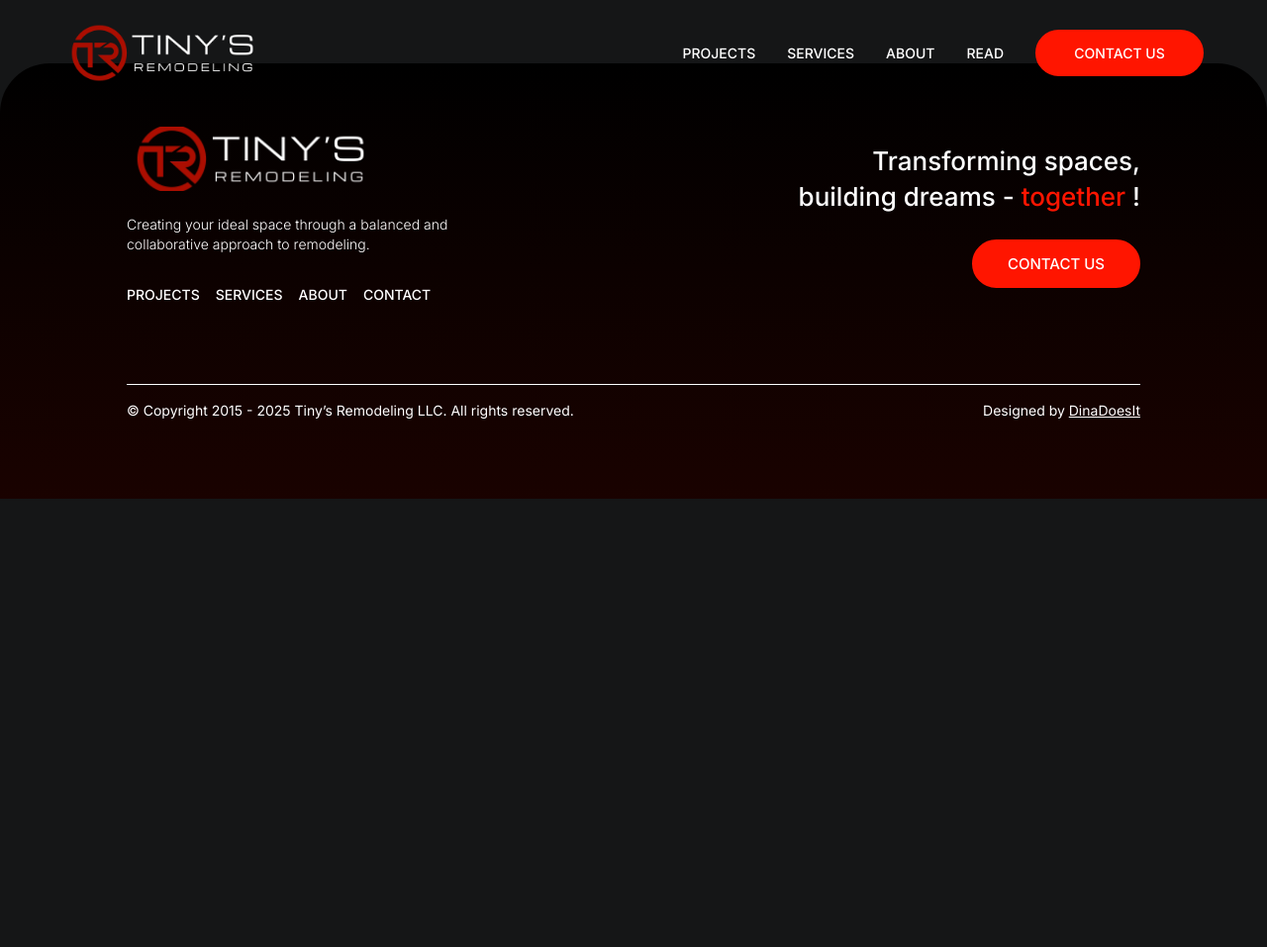
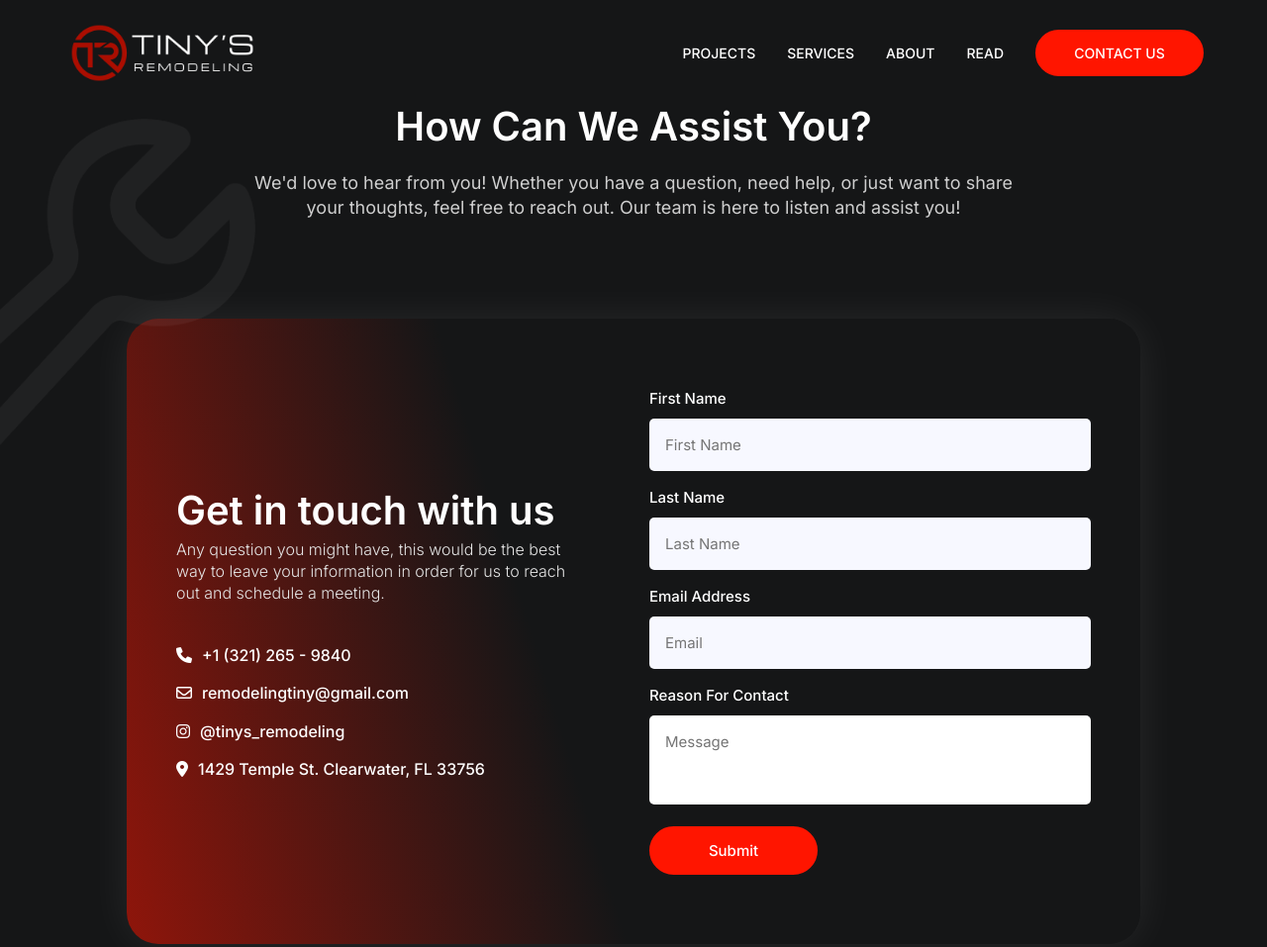
Before and after one commit to Krivobarac/Tinys, a website with bundled scripts: page contact.html in a window 1280 px wide. Shown: the top 957 px of the page at 99% size. Before the commit the page ends 864 px from the top, so only its background shows below. Built offline with nearby package versions, Linux system fonts and the light colour scheme.

Commit message:
Create contact page

```diff
--- a/contact.html
+++ b/contact.html
@@ -1,5 +1,6 @@
 <!DOCTYPE html>
 <html lang="en">
+
 <head>
     <meta charset="UTF-8">
     <meta name="viewport" content="width=device-width, initial-scale=1.0">
@@ -13,9 +14,22 @@
     <link rel="stylesheet" href="src/styles/css/style.css">
     <script type="module" src="src/scripts/main.js" defer async></script>
 </head>
+
 <body>
     <nav-component active-page="contact"></nav-component>
-
+    <div class="contact" id="contact">
+        <h1 class="contact__title">
+            How Can We Assist You?
+        </h1>
+        <p class="contact__text">
+            We'd love to hear from you! Whether you have a question, need help, or
+            just want to share your thoughts, feel free to reach out. Our team is
+            here to listen and assist you!
+        </p>
+        <img src="src/assets/img/key.png" class="contact__bg-img" alt="image of key">
+    </div>
+    <contact-form-component></contact-form-component>
     <footer-component></footer-component>
 </body>
+
 </html>
--- /dev/null
+++ b/src/scripts/components/contact-form-component.js
@@ -0,0 +1,50 @@
+class ContactFormComponent extends HTMLElement {
+    connectedCallback() {
+        this.innerHTML = `
+            <section class="form container" id="contact">
+                <div class="form__text-block">
+                    <h3 class="form__title">Get in touch with us</h3>
+                    <p class="form__text">
+                        Any question you might have, this would be the best way to leave your
+                        information in order for us to reach out and schedule a meeting.
+                    </p>
+                    <a href="tel:+1 (321) 265 - 9840" class="form__link">
+                        <span class="fa-solid fa-phone" aria-hidden="true"></span>+1 (321) 265
+                        - 9840
+                    </a>
+                    <a href="mailto:remodelingtiny@gmail.com" target="_blank" class="form__link">
+                        <span class="fa-regular fa-envelope" aria-hidden="true"></span>remodelingtiny@gmail.com
+                    </a>
+                    <a href="https://www.instagram.com/tinys_remodeling/" class="form__link">
+                        <span class="fa-brands fa-instagram" aria-hidden="true"></span>@tinys_remodeling
+                    </a>
+                    <a href="https://maps.app.goo.gl/9Bw5oBGh66REA7sd8" class="form__link">
+                        <span class="fa-solid fa-location-dot" aria-hidden="true"></span>1429 Temple St. Clearwater, FL 33756
+                    </a>
+                </div>
+                <form class="form__form-block">
+                    <div class="form__box">
+                        <label for="name" class="form__label">first name</label>
+                        <input type="text" id="name" name="name" placeholder="first name" class="form__input" required>
+                    </div>
+                    <div class="form__box">
+                        <label for="surname" class="form__label">last name</label>
+                        <input type="text" id="surname" name="surname" placeholder="last name" class="form__input" required>
+                    </div>
+                    <div class="form__box">
+                        <label for="email" class="form__label">email address</label>
+                        <input type="email" id="email" name="email" placeholder="email" class="form__input" required>
+                    </div>
+                    <div class="form__box">
+                        <label for="message" class="form__label">reason for contact</label>
+                        <textarea id="message" name="message" placeholder="message" class="form__textarea" required></textarea>
+                    </div>
+                    <button class="btn btn-primary from__btn">
+                        submit
+                    </button>
+                </form>
+            </section>`;
+    }
+}
+
+customElements.define("contact-form-component", ContactFormComponent);
--- a/src/scripts/main.js
+++ b/src/scripts/main.js
@@ -3,6 +3,7 @@
 import './components/socials-component.js';
 import './components/qa-component.js';
 import './components/arrow-up-component.js';
+import './components/contact-form-component.js';
 
 // Function to toggle the background color visibility of the navigation bar on scrolling
 (function () {
--- /dev/null
+++ b/src/styles/scss/components/_contact-form.scss
@@ -0,0 +1,160 @@
+@use "../abstracts/index" as *;
+
+.form {
+    @include flex($gap: 3.2rem);
+    box-shadow: 0 0 4.53rem -.3rem rgba(255, 255, 255, 0.09);
+    padding: 7rem 5rem;
+    border-radius: 3.2rem;
+    margin: 7.5rem auto;
+    background: linear-gradient(252.95deg,
+            #151617 58.44%,
+            #ff1500 138.17%,
+            #ffffff 157.45%);
+
+    @include rwd(1200) {
+        padding: 7rem 1.6rem;
+        flex-direction: column;
+        align-items: stretch;
+        background: linear-gradient(320.68deg,
+                #151617 54.97%,
+                #ff1500 144.13%,
+                #ffffff 165.69%);
+    }
+
+    &__text-block,
+    &__form-block {
+        flex: 1;
+
+        @include rwd(1200) {
+            text-align: center;
+        }
+    }
+
+    &__title {
+        font-size: 4rem;
+        font-weight: 600;
+        color: $light-color;
+        margin-bottom: 2.4rem.5rem;
+
+        @include rwd(1200) {
+            text-align: center;
+        }
+
+        @include rwd(576) {
+            font-size: 3rem;
+        }
+    }
+
+    &__text {
+        color: rgba(230, 230, 230, 1);
+        width: 40rem;
+        margin-bottom: 4rem;
+        font-weight: 300;
+
+        @include rwd(1200) {
+            margin: 0 auto 3rem;
+        }
+
+        @include rwd(576) {
+            width: 100%;
+            margin-bottom: 5rem;
+        }
+    }
+
+    &__link {
+        display: block;
+        font-weight: 500;
+
+        &:not(:last-child) {
+            margin-bottom: 1.6rem;
+        }
+
+        span {
+            margin-right: 1rem;
+        }
+
+        &:hover {
+            text-decoration: underline;
+            color: $light-color;
+        }
+    }
+
+    &__form-block {
+        color: $dark-color;
+
+        @include rwd(1200) {
+            padding: 0 2rem;
+        }
+
+        @include rwd(576) {
+            margin-top: 3rem;
+        }
+
+        @include rwd(360) {
+            padding: 0;
+        }
+    }
+
+    &__box {
+        &:not(:last-child) {
+            margin-bottom: 1.6rem;
+        }
+    }
+
+    &__label {
+        font-size: 1.5rem;
+        font-weight: 500;
+        color: $light-color;
+        text-transform: capitalize;
+        display: block;
+        margin-bottom: 1rem;
+
+        @include rwd(1200) {
+            text-align: center;
+        }
+    }
+
+    &__input {
+        background: rgba(247, 248, 255, 1);
+
+        border-radius: .5rem;
+        display: block;
+        width: 100%;
+        padding: 1.6rem;
+        font-size: 1.5rem;
+
+        &::placeholder {
+            text-transform: capitalize;
+            font-size: 1.5rem;
+
+            @include rwd(576) {
+                font-weight: 300;
+            }
+        }
+    }
+
+    &__textarea {
+        width: 100%;
+        height: 9rem;
+        font-family: $font-family;
+        padding: 1.6rem;
+        border-radius: .5rem;
+        font-size: 1.5rem;
+        resize: none;
+
+        &::placeholder {
+            text-transform: capitalize;
+            font-family: $font-family;
+            font-size: 1.5rem;
+
+            @include rwd(576) {
+                font-weight: 400;
+            }
+        }
+    }
+
+    &__btn {
+        font-family: $font-family;
+        text-transform: uppercase;
+    }
+}
--- /dev/null
+++ b/src/styles/scss/pages/_contact.scss
@@ -0,0 +1,65 @@
+@use "../abstracts/index" as *;
+
+.contact {
+    text-align: center;
+    margin: 10rem 0;
+    position: relative;
+    scroll-margin-top: -10rem;
+
+    @include rwd(992) {
+        margin-bottom: 5rem;
+        scroll-margin-top: -20rem;
+    }
+
+    @include rwd(576) {
+        margin: 15rem 0 10rem;
+        scroll-margin-top: -30rem;
+    }
+
+    &__title {
+        font-size: 4rem;
+        font-weight: 600;
+        color: $light-color;
+        text-transform: capitalize;
+        text-align: center;
+        margin-bottom: 1.6rem;
+
+        @include rwd(992) {
+            font-size: 3.2rem;
+            text-transform: uppercase;
+            width: 30rem;
+            margin: auto;
+        }
+
+        @include rwd(400) {
+            width: 100%;
+            padding: 0 3rem;
+        }
+    }
+
+    &__text {
+        font-size: 1.8rem;
+        color: rgba(207, 207, 207, 1);
+        margin: auto;
+        max-width: 77rem;
+
+        @include rwd(992) {
+            font-size: 1.5rem;
+            max-width: 30rem;
+            margin-top: 2rem;
+        }
+
+        @include rwd(400) {
+            width: 100%;
+        }
+    }
+
+    &__bg-img {
+        @include positioning($top: 2rem, $left: -4.2rem, $width: 30rem);
+        opacity: 0.05;
+
+        @include rwd(992) {
+            display: none;
+        }
+    }
+}
--- a/src/styles/scss/style.scss
+++ b/src/styles/scss/style.scss
@@ -3,6 +3,7 @@
 @use "components/buttons";
 @use "components/socials";
 @use "components/arrow-up";
+@use "components/contact-form";
 
 @use "layout/nav";
 @use "layout/header";
@@ -12,3 +13,4 @@
 @use "pages/projects";
 @use "pages/blog";
 @use "pages/about";
+@use "pages/contact";
```
Also changed, not shown: src/assets/img/key.png (added), src/styles/css/style.css, 1 other file.
